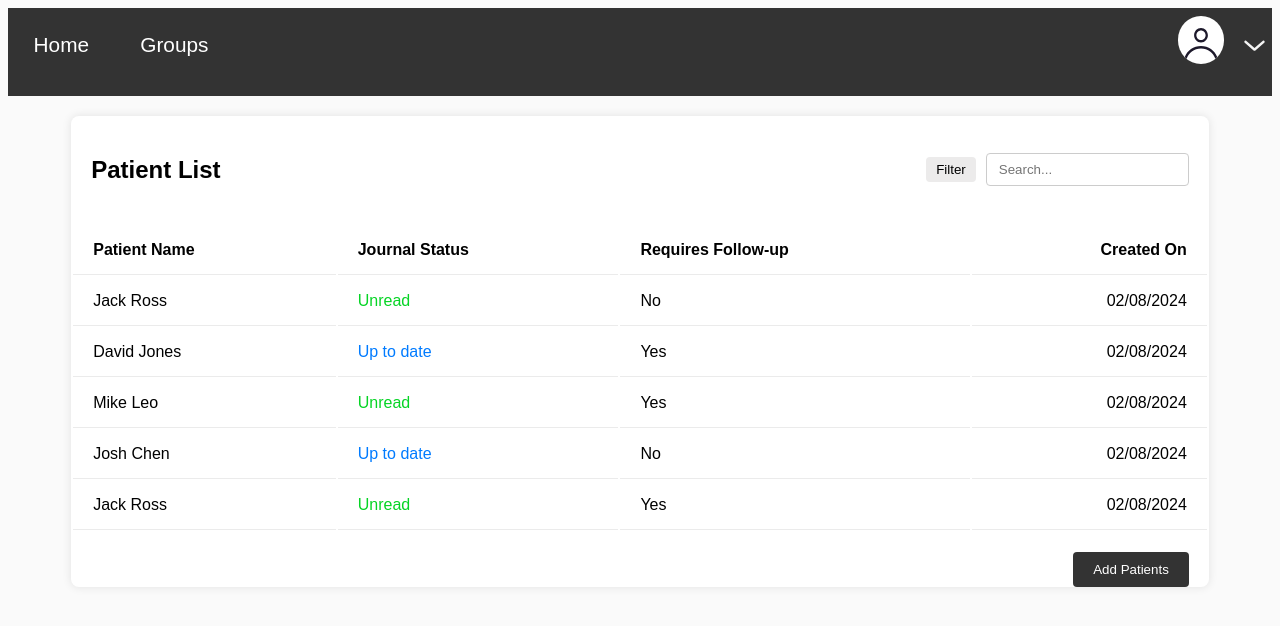
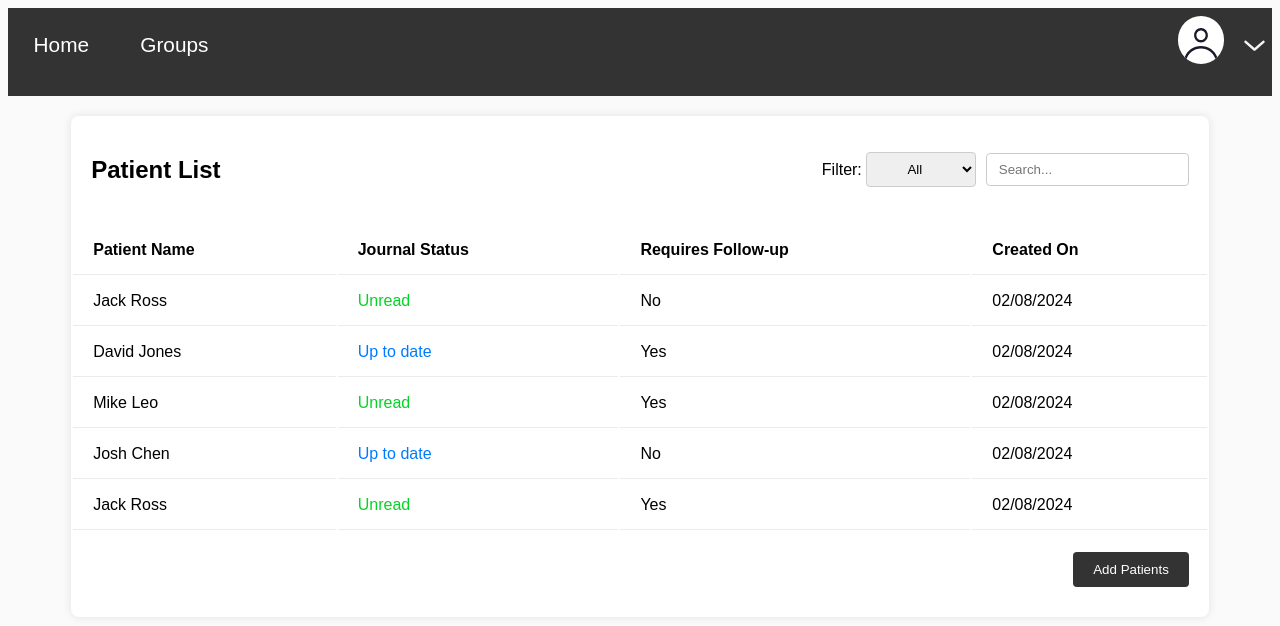
Before and after one commit to KyleHaarhoff/CaRe_Group36, a PHP site: page /therapist/home_page/index.php in a window 1280 px wide. Shown: the top 626 px of the page. Run offline with PHP 8.4, Linux system fonts and the light colour scheme.

Commit message:
Revert "Revert "Filter Function and Navigate to profile page on Patient Name …"

```diff
--- a/conf.php
+++ b/conf.php
@@ -1,4 +1,3 @@
 <?php
-    $base_url = "/www/CaRe_Group36/";
-
-?>
+$base_url = "/www/CaRe_Group36/";
+$patient_view_page = "/www/CaRe_Group36/therapist/patient_view_page/patient_view_page.php";
--- a/therapist/home_page/index.php
+++ b/therapist/home_page/index.php
@@ -17,12 +17,17 @@
         <div class="patient_list_header">
             <h2>Patient List</h2>
             <div class="controls">
-                <button class="filter-btn">Filter</button>
+                <label for="journal_status"> Filter: </label>
+                <select id="journal_status" onchange="filterTable()">
+                    <option value="All">All</option>
+                    <option value="Unread">Unread</option>
+                    <option value="Up to date">Up to Date</option>
+                </select>
                 <input type="search" placeholder="Search..." class="search-box" id="inp" onkeyup="myFunction()">
             </div>
         </div>
 
-        <table class="patient_table">
+        <table id="patient_table" class="patient_table">
             <thead>
                 <tr>
                     <th>Patient Name</th>
@@ -33,35 +38,51 @@
             </thead>
             <tbody>
                 <tr>
-                    <td>Jack Ross</td>
-                    <td class="status_unread">Unread</td>
+                    <td>
+                        <a class="patient_names" href="<?= $patient_view_page ?>">Jack Ross</a>
+                    </td>
+                    <td class=" status_unread">Unread
+                    </td>
                     <td>No</td>
 
                     <td>02/08/2024</td>
                 </tr>
                 <tr>
-                    <td>David Jones</td>
+                    <td>
+                        <a class="patient_names" href="<?= $patient_view_page ?>"> David Jones</a>
+
+                    </td>
                     <td class="status_uptodate">Up to date</td>
                     <td>Yes</td>
 
                     <td>02/08/2024</td>
                 </tr>
                 <tr>
-                    <td>Mike Leo</td>
+                    <td>
+                        <a class="patient_names" href="<?= $patient_view_page ?>">Mike Leo</a>
+
+                    </td>
                     <td class="status_unread">Unread</td>
                     <td>Yes</td>
 
                     <td>02/08/2024</td>
                 </tr>
                 <tr>
-                    <td>Josh Chen</td>
+                    <td>
+                        <a class="patient_names" href="<?= $patient_view_page ?>">Josh Chen</a>
+
+                    </td>
+
                     <td class="status_uptodate">Up to date</td>
                     <td>No</td>
 
                     <td>02/08/2024</td>
                 </tr>
                 <tr>
-                    <td>Jack Ross</td>
+                    <td>
+                        <a class="patient_names" href="<?= $patient_view_page ?>">Jack Ross</a>
+
+                    </td>
                     <td class="status_unread">Unread</td>
                     <td>Yes</td>
 
@@ -75,7 +96,10 @@
 
 
     </main>
-    <script src="script.js"></script>
+    <script
+
+        src="<?= $base_url ?>/therapist/home_page/script.js">
+    </script>
 
 </body>
 
--- a/therapist/home_page/script.js
+++ b/therapist/home_page/script.js
@@ -29,5 +29,22 @@ function myFunction(){
         }
 
     }
-    console.log(searchVal);
 }
+
+function filterTable(){
+    var dropdown = document.getElementById("journal_status");
+    var selectedValue = dropdown.value;
+    console.log("Dropdown Selected Value: ", selectedValue);
+    var table = document.getElementById('patient_table');
+    var rows = table.getElementsByTagName("tr");
+
+    for (var i = 1; i < rows.length; i++) {
+        var row = rows[i];
+        var journalStatus = row.cells[1].textContent.trim();
+        if (selectedValue == "All" || journalStatus == selectedValue) {
+            row.style.display = "";
+        } else {
+            row.style.display = "none";
+        }
+    }
+}
--- a/therapist/home_page/style.css
+++ b/therapist/home_page/style.css
@@ -5,11 +5,16 @@
 }
 body {
     background-color: #fafafa;
+    margin-bottom: 20px;
 
 }
 
 .main_container {
     margin: 20px auto;
+    margin-bottom: 20px;
+    padding-bottom: 10px;
+
+
     width: 90%;
     background: #fff;
     border-radius: 8px;
@@ -34,6 +39,16 @@ body {
     border-radius: 4px;
     cursor: pointer;
 }
+#journal_status
+	{
+	border-radius: 4px;
+	text-align: center;
+    padding: 8px 12px;
+    border: 1px solid #ccc;
+    margin-right: 10px;
+    margin-left: 4px;
+
+	}
 .search-box {
     padding: 8px 12px;
     border: 1px solid #ccc;
@@ -55,11 +70,20 @@ body {
     border-bottom: 1px solid #EBEBEB;
 
 }
-.patient_table th:last-child {
+/* .patient_table th:last-child {
     text-align: right;
 }
 .patient_table td:last-child {
     text-align: right;
+} */
+
+td a{
+    text-decoration: none;
+    color: #000;
+}
+td a:hover{
+    text-decoration: underline;
+
 }
 
 .status_unread {
```
